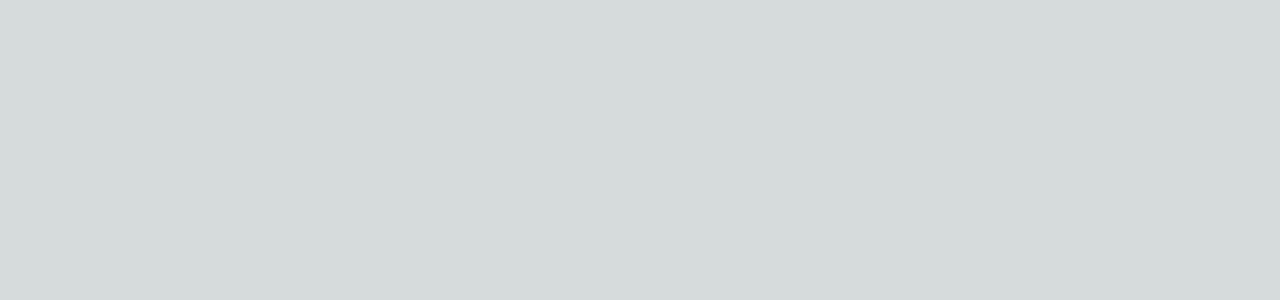
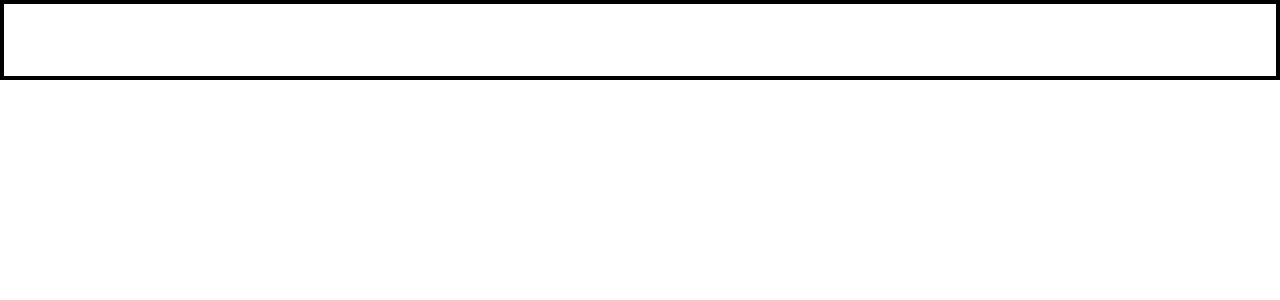
Before and after one commit to DillingData/portfolio, a Next.js app: page / in a window 1280 px wide. Shown: the top 300 px of the page. Built offline with nearby package versions, Linux system fonts and the light colour scheme.

Commit message:
Working on border

```diff
--- a/src/app/header.tsx
+++ b/src/app/header.tsx
@@ -2,7 +2,7 @@
 
 export default function Header() {
     return(
-        <div>
+        <div className="h-20 w-full border-solid border-black border-4">
 
         </div>
     )
--- a/src/app/page.tsx
+++ b/src/app/page.tsx
@@ -3,7 +3,7 @@ import Header from "./header";
 
 export default function Home() {
     return(
-        <div>
+        <div className="bg-white h-screen">
             <Header />
         </div>
     )
```
Also changed, not shown: src/app/page_old.tsx (line endings or trailing spaces).
